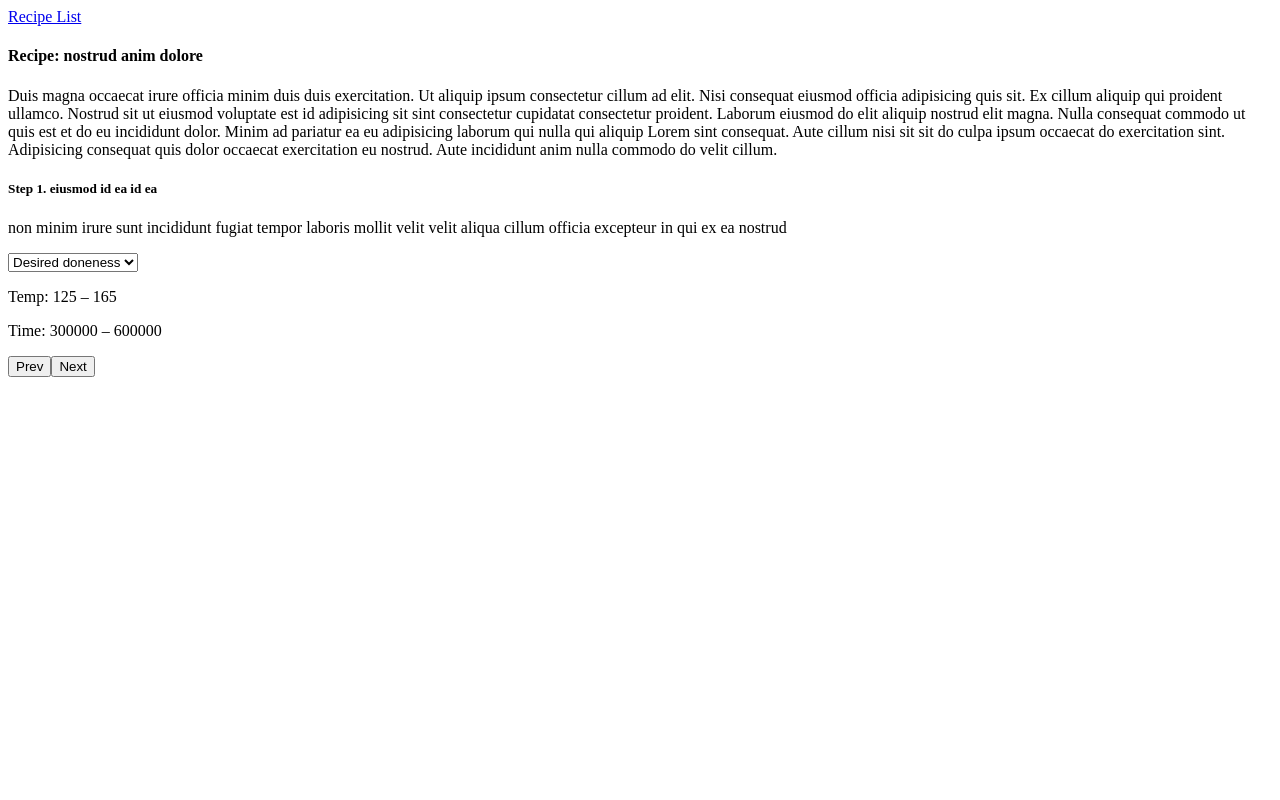
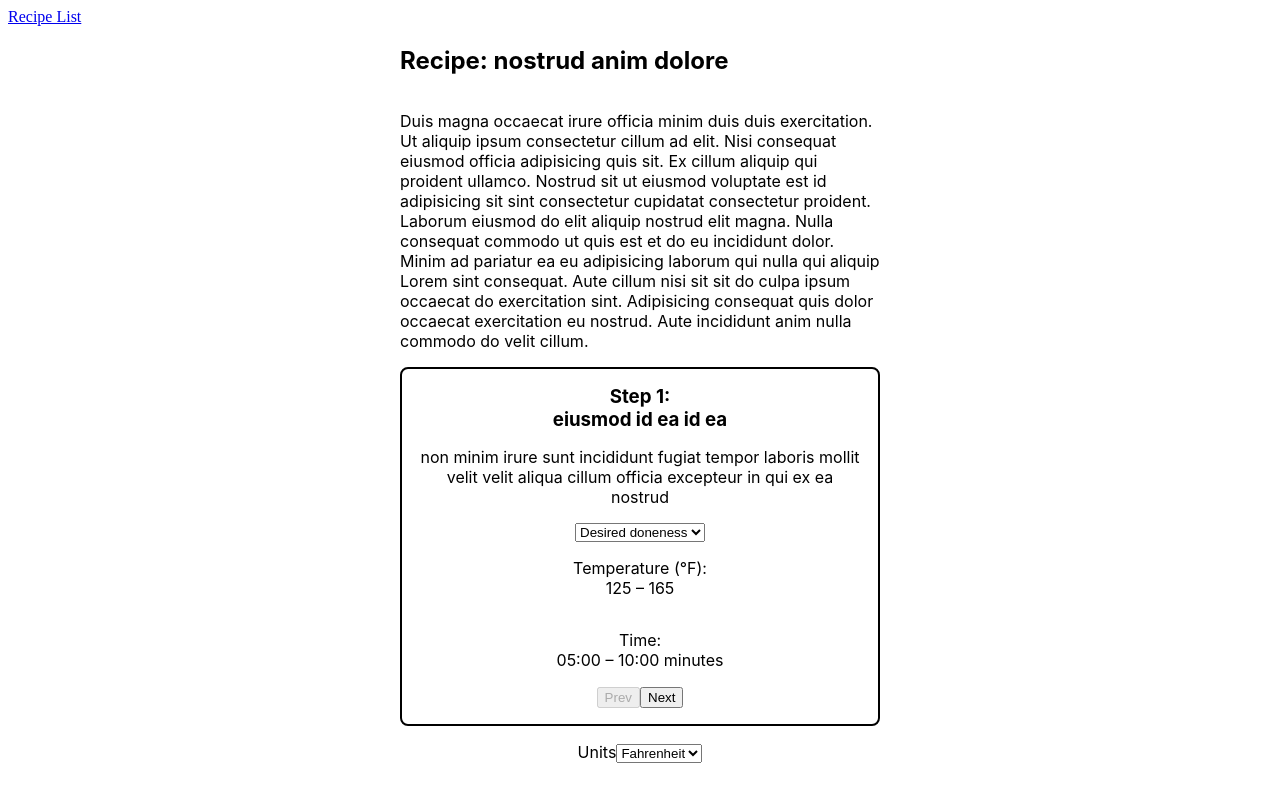
Before and after one commit to BillyBunn/recipes-list, a React (Create React App) app: page /5d8fdf079265a29e73de3540 in a window 1280 px wide. Built offline with nearby package versions, Linux system fonts and the light colour scheme.

Commit message:
adds style and temp select

```diff
--- a/package.json
+++ b/package.json
@@ -5,12 +5,14 @@
   "keywords": [],
   "main": "src/index.js",
   "dependencies": {
+    "moment": "2.24.0",
     "react": "16.8.6",
     "react-dom": "16.8.6",
     "react-redux": "7.1.1",
     "react-router-dom": "5.1.1",
     "react-scripts": "3.0.1",
-    "redux": "4.0.4"
+    "redux": "4.0.4",
+    "styled-components": "4.4.0"
   },
   "devDependencies": {
     "typescript": "3.3.3"
--- a/src/components/Recipe.js
+++ b/src/components/Recipe.js
@@ -1,6 +1,6 @@
 import React, { useState } from "react";
-
-const TEMP_UNITS = "fa";
+import styled from "styled-components";
+import moment from "moment";
 
 const Recipe = ({ recipe }) => {
   const { title, description, steps } = recipe;
@@ -15,25 +15,46 @@ const Recipe = ({ recipe }) => {
     if (!firstStep) setCurrentStep(currentStep - 1);
   };
 
+  const [tempUnits, setTempUnits] = useState("fa");
+  const handleTempSelect = e => {
+    setTempUnits(e.target.value);
+  };
+
   return (
-    <div>
-      <h4>Recipe: {title}</h4>
+    <StyledRecipe>
+      <h2>Recipe: {title}</h2>
       <p>{description}</p>
       <div>
-        <Step step={steps[currentStep]} num={currentStep + 1} />
-        <button onClick={handlePrev}>Prev</button>
-        <button onClick={handleNext}>Next</button>
+        <Step
+          step={steps[currentStep]}
+          num={currentStep + 1}
+          tempUnits={tempUnits}
+        />
+        <div>
+          <button onClick={handlePrev} disabled={firstStep}>
+            Prev
+          </button>
+          <button onClick={handleNext} disabled={lastStep}>
+            Next
+          </button>
+        </div>
       </div>
-    </div>
+      <label>
+        Units
+        <select value={tempUnits} onChange={handleTempSelect}>
+          <option value="fa">Fahrenheit</option>
+          <option value="ce">Celcius</option>
+        </select>
+      </label>
+    </StyledRecipe>
   );
 };
 
-const Step = ({ step, num }) => {
-  const title = `Step ${num}. ${step.title}`;
+const Step = ({ step, num, tempUnits }) => {
   const range = step.timeTemp.reduce(
     (acc, val) => {
       let { time, temp } = val;
-      temp = temp[TEMP_UNITS];
+      temp = temp[tempUnits];
       if (time < acc.time.min) acc.time.min = time;
       if (time > acc.time.max) acc.time.max = time;
       if (temp < acc.temp.min) acc.temp.min = temp;
@@ -47,23 +68,63 @@ const Step = ({ step, num }) => {
   );
   console.log(range);
 
-  const time = `${range.time.min} – ${range.time.max}`;
+  const time = `${moment.utc(range.time.min).format("mm:ss")} – ${moment
+    .utc(range.time.max)
+    .format("mm:ss")} minutes`;
   const temp = `${range.temp.min} – ${range.temp.max}`;
 
   return (
     <>
-      <h5>{title}</h5>
-      <p>{step.description}</p>
+      <h3>
+        Step {num}:<br />
+        {step.title}
+      </h3>
+      <p className="recipe-description">{step.description}</p>
       <select>
         <option value="">Desired doneness</option>
         {step.timeTemp.map(({ doneness }) => (
           <option value={doneness}>{doneness}</option>
         ))}
       </select>
-      <p>Temp: {temp}</p>
-      <p>Time: {time}</p>
+      <p>
+        Temperature (&deg;{tempUnits === "fa" ? "F" : "C"}):
+        <br />
+        {temp}
+      </p>
+      <p>
+        Time:
+        <br />
+        {time}
+      </p>
     </>
   );
 };
 
+const StyledRecipe = styled.div`
+  display: flex;
+  font-family: -apple-system, BlinkMacSystemFont, "Segoe UI", Roboto, Helvetica,
+    Arial, sans-serif, "Apple Color Emoji", "Segoe UI Emoji", "Segoe UI Symbol";
+  flex-flow: column nowrap;
+  margin: 0 auto;
+  max-width: 30em;
+  > div {
+    align-items: center;
+    border: 2px solid black;
+    border-radius: 8px;
+    display: flex;
+    flex-flow: column nowrap;
+    padding: 1em;
+    > h3 {
+      margin: 0;
+      text-align: center;
+    }
+    > p {
+      text-align: center;
+    }
+  }
+  > label {
+    margin: 1em auto;
+  }
+`;
+
 export default Recipe;
```
